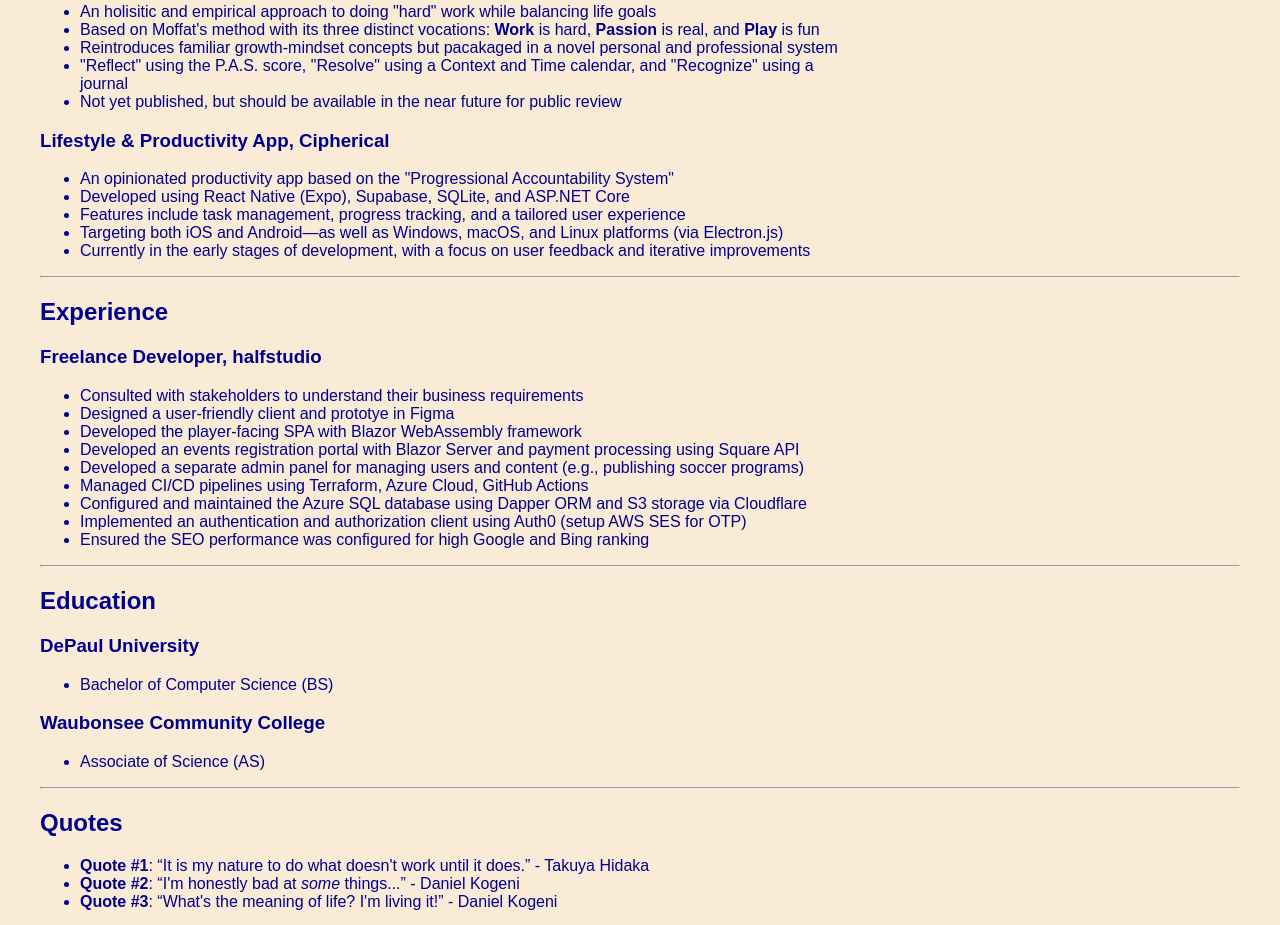
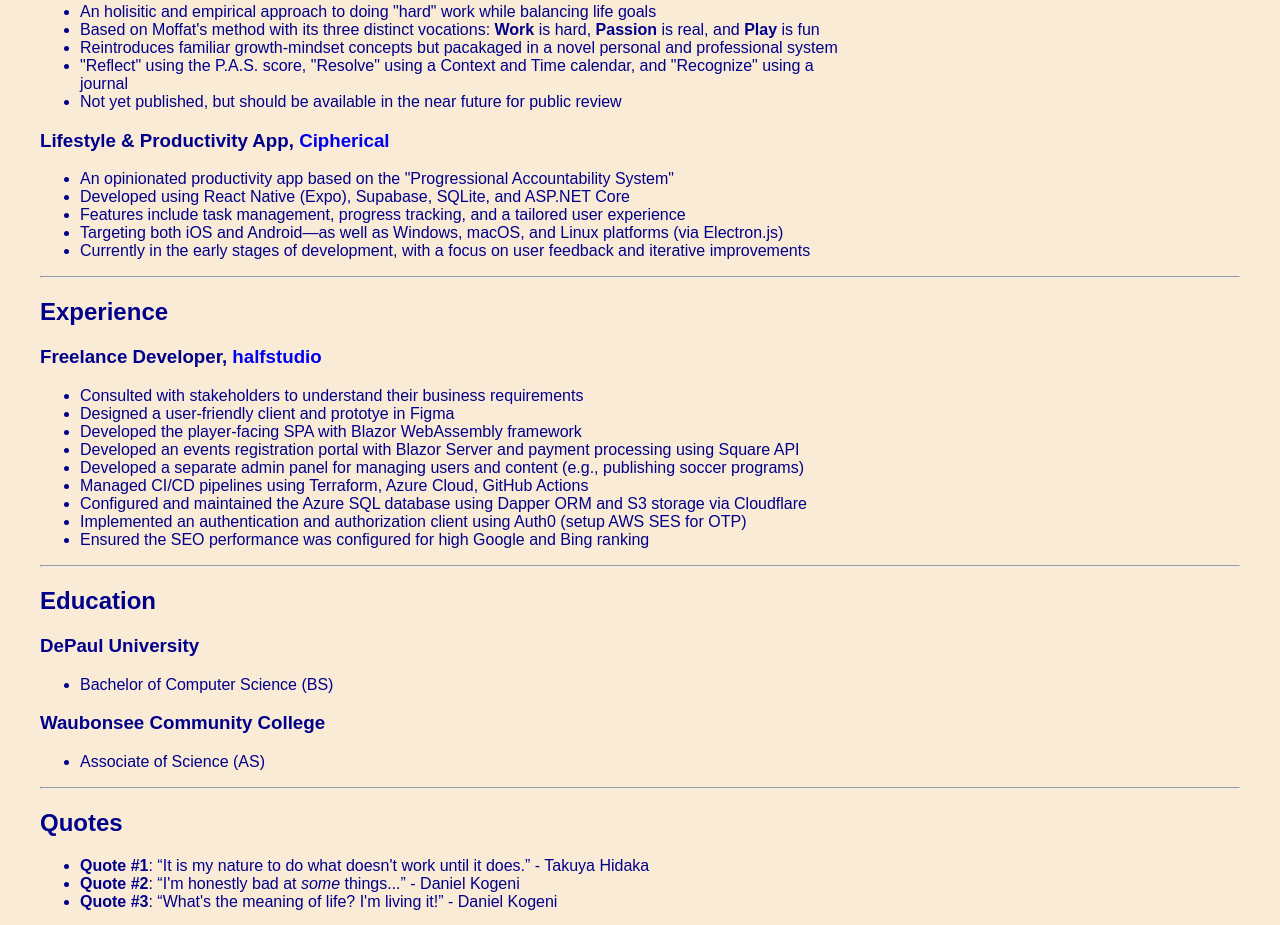
Before and after one commit to dan-k3/about-me, a plain HTML site: page index.html in a window 1280 px wide. Shown: the part 913-1838 px from the top of the page. Drawn offline with Linux system fonts and the light colour scheme.

Commit message:
chore: add live links to active projects

```diff
--- a/index.html
+++ b/index.html
@@ -59,7 +59,7 @@
         <li>"Reflect" using the P.A.S. score, "Resolve" using a Context and Time calendar, and "Recognize" using a<br> journal</li>
         <li>Not yet published, but should be available in the near future for public review</li>
       </ul>
-      <h3>Lifestyle & Productivity App, Cipherical</h3>
+      <h3>Lifestyle & Productivity App, <a href="https://cipherical.com" target="_blank">Cipherical</a></h3>
       <ul>
         <li>An opinionated productivity app based on the "Progressional Accountability System"</li>
         <li>Developed using React Native (Expo), Supabase, SQLite, and ASP.NET Core</li>
@@ -69,7 +69,7 @@
       </ul>
     <hr>
     <h2>Experience</h2>
-    <h3>Freelance Developer, halfstudio</h3>
+      <h3>Freelance Developer, <a href="https://halfstudio.design" target="_blank">halfstudio</a></h3>
     <ul>
         <li>Consulted with stakeholders to understand their business requirements</li>
         <li>Designed a user-friendly client and prototye in Figma</li>
@@ -112,6 +112,10 @@
         font-family: Arial, Helvetica, sans-serif;
         color: darkblue;
         margin: 2rem 2rem 2rem;
+
+        h3 a {
+            text-decoration-line: none;
+        }
     }
     footer {
         text-align: center;
```
